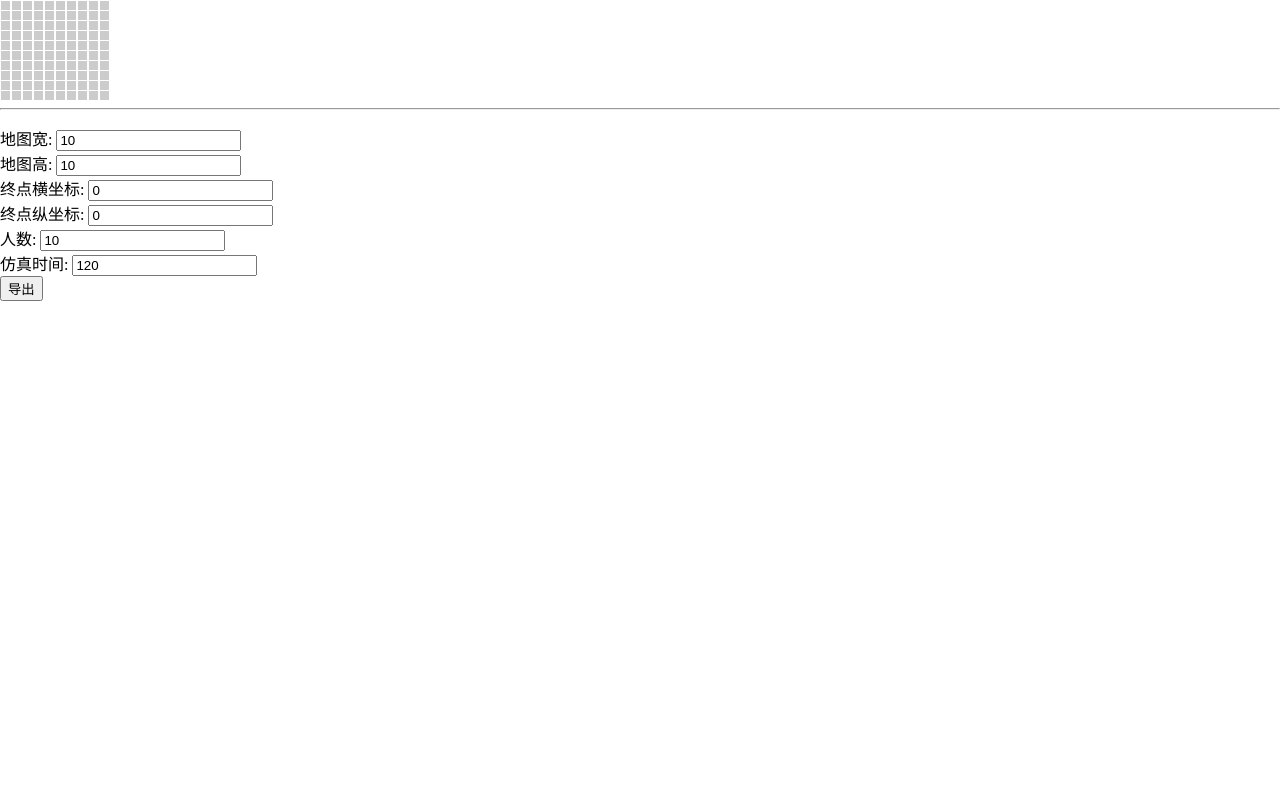
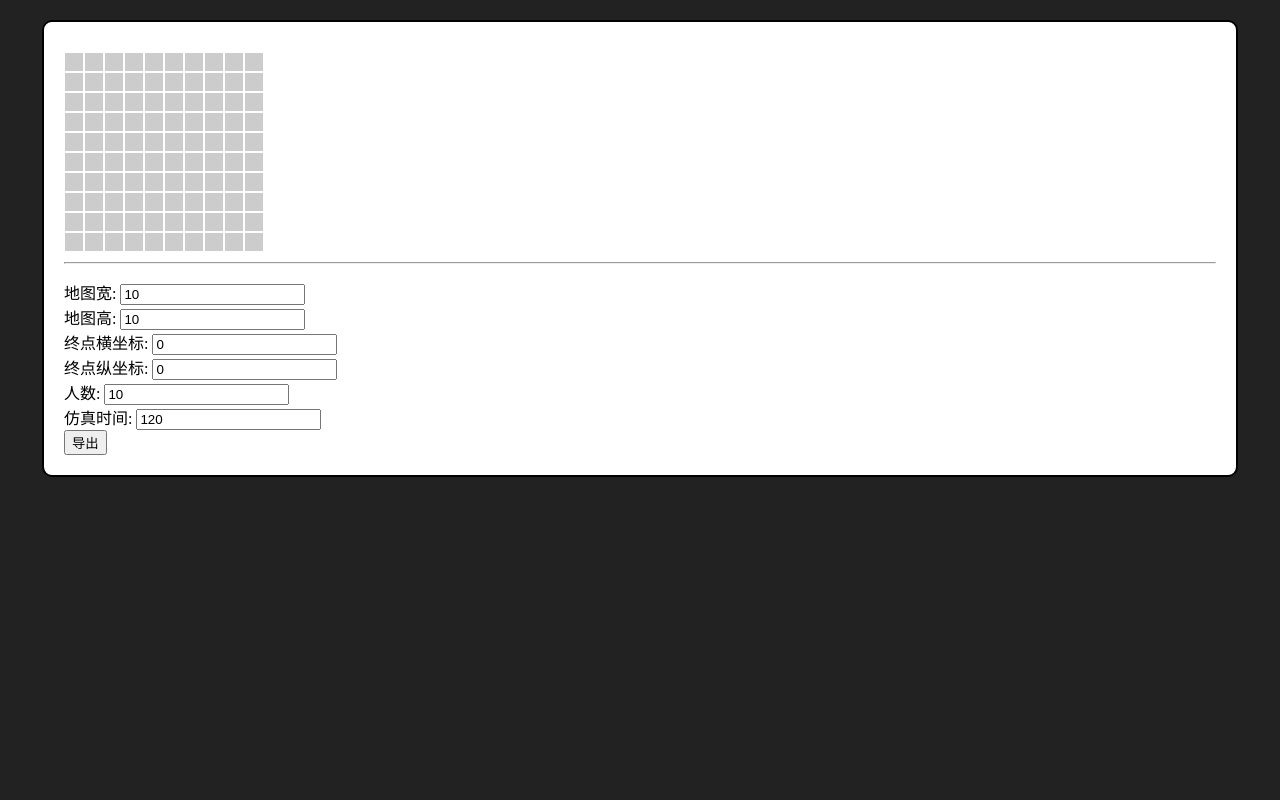
Before and after one commit to Chenwenjun-1996/Schoolwork, a Django app: page / in a window 1280 px wide. Run offline with Django 3.2, Linux system fonts and the light colour scheme.

Commit message:
debug and add func

```diff
--- a/ForceMap.py
+++ b/ForceMap.py
@@ -58,11 +58,11 @@ class ForceMap:
             nd = self.distMap[x, y]
             if nd - self.distMap[x - 1, y] == 1:
                 p.setDir(np.array([-1, 0]))
-            elif nd - self.distMap[x + 1, y] == 1:
+            if nd - self.distMap[x + 1, y] == 1:
                 p.setDir(np.array([1, 0]))
-            elif nd - self.distMap[x, y - 1] == 1:
+            if nd - self.distMap[x, y - 1] == 1:
                 p.setDir(np.array([0, -1]))
-            elif nd - self.distMap[x, y + 1] == 1:
+            if nd - self.distMap[x, y + 1] == 1:
                 p.setDir(np.array([0, 1]))
 
     def g(self, dis):
--- a/social_force/views.py
+++ b/social_force/views.py
@@ -21,7 +21,7 @@ def display(request):
         info['ori'] = force.personMap()
         #print(force.personMap())
         info['st'] = []
-        time = data.get('time')
+        time = int(data.get('time'))
         if time > 500:
             time = 500
         for i in range(time):
--- a/templates/map.html
+++ b/templates/map.html
@@ -10,13 +10,28 @@
         margin: 0;
         padding: 0;
         border: 0;
+        background-color: #222222;
     }
     div {
         margin: 0;
         padding: 0;
     }
+    #panel {
+        margin: 20px auto;
+        border: 2px solid;
+        border-radius: 10px;
+        width: 90%;
+        padding: 20px;
+        background-color: #fff;
+    }
+    #canv {
+        background-color: #333;
+    }
+    #map {
+        margin: 10px auto;
+    }
     .line {
-        height: 10px;
+        height: 20px;
         display: block;
         margin: 0;
         padding: 0;
@@ -25,27 +40,27 @@
     .cell {
         margin: 0;
         padding: 0;
-        width: 9px;
-        height: 9px;
-        border: .5px #fff solid;
+        width: 18px;
+        height: 18px;
+        border: 1px #fff solid;
         background-color: #ccc;
         float: left;
     }
     .block {
         margin: 0;
         padding: 0;
-        width: 9px;
-        height: 9px;
-        border: .5px #fff solid;
+        width: 18px;
+        height: 18px;
+        border: 1px #fff solid;
         background-color: #333;
         float: left;
     }
     .dest {
         margin: 0;
         padding: 0;
-        width: 9px;
-        height: 9px;
-        border: .5px #fff solid;
+        width: 18px;
+        height: 18px;
+        border: 1px #fff solid;
         background-color: red;
         float: left;
     }
@@ -59,20 +74,20 @@
         height: 300px;
     }
     .person {
-        width: 4px;
-        height: 4px;
-        border-radius: 2px;
+        width: 8px;
+        height: 8px;
+        border-radius: 4px;
         position: absolute;
         background-color: deepskyblue;
         z-index: 2;
         transition: top 0.2s, left 0.2s;
     }
     .dline {
-        height: 10px;
+        height: 20px;
     }
     .dcell {
-        width: 10px;
-        height: 10px;
+        width: 20px;
+        height: 20px;
         background-color: #cccccc;
         float: left;
         opacity: 0.8;
@@ -85,7 +100,8 @@
 
 </head>
 <body>
-    <div id="map"></div>
+    <div id="panel">
+            <div id="map"></div>
     <hr>
     <p id="obs"></p>
     <div>
@@ -115,7 +131,9 @@
         <input type="number" value="120" id="time">
     </div>
     <input type="button" value="导出" id="submit" >
-    <div id="display"></div>
+    </div>
+
+        <div id="display"></div>
     <script>
         window.onload = function (){
             var $width = $('#width');
@@ -153,7 +171,6 @@
             });
 
             $('.des').change(function () {
-
                 var x = $('#dx').val();
                 var y = $('#dy').val();
                 if(x<0||x>=width) {
@@ -205,8 +222,8 @@
                 var pos = step[i];
                 for(var j=0;j<pos.length;j++) {
                     var person = $('#'+j);
-                    person.css('top', pos[j][0]*10-2);
-                    person.css('left', pos[j][1]*10-2);
+                    person.css('top', pos[j][0]*20-4);
+                    person.css('left', pos[j][1]*20-4);
                 }
                 i++;
                 if(i == step.length)
@@ -258,15 +275,13 @@
                             }
                             $dis.append(line);
                         }
-
                         ori = msg.ori;
                         step = msg.st;
-
                         for(var k=0;k<ori.length;k++) {
                             var person = $('<div class="person"></div>');
                             person.attr('id', k);
-                            person.css('top', ori[k][0]*10 - 2);
-                            person.css('left', ori[k][1]*10 - 2);
+                            person.css('top', ori[k][0]*20 - 4);
+                            person.css('left', ori[k][1]*20 - 4);
                             $dis.append(person);
                         }
                         anim();
```
Also changed, not shown: component/person.py (+7 -4 lines).
